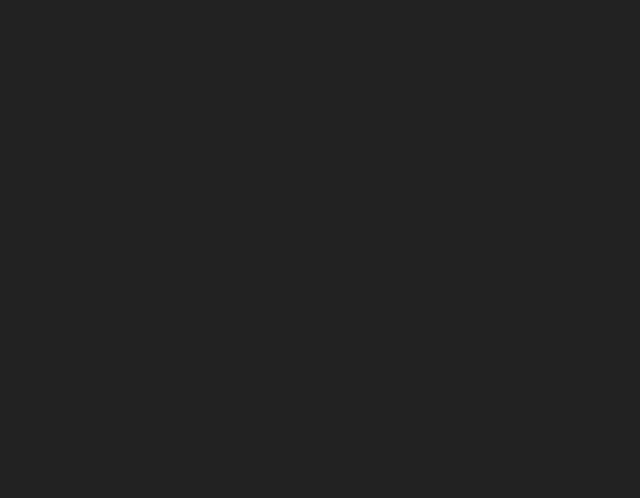
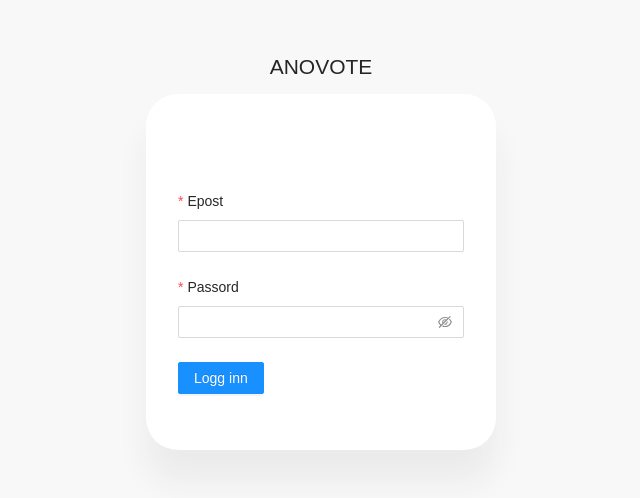
Before and after one commit to anovote/frontend, a React (Create React App) app: page / in a window 1280 px wide. Shown: the part 150-648 px from the top of the page, without its empty margins (319-959 px from the left). Built offline with nearby package versions, Linux system fonts and the light colour scheme.

Commit message:
Create login view

```diff
--- a/src/App.tsx
+++ b/src/App.tsx
@@ -2,8 +2,14 @@ import React from 'react'
 import 'antd/dist/antd.min.css'
 import './style/scss/main.scss'
 
+import LoginView from './views/login'
+
 function App(): React.ReactElement {
-    return <div className="App"></div>
+    return (
+        <div className="App">
+            <LoginView></LoginView>
+        </div>
+    )
 }
 
 export default App
--- a/src/style/scss/anovote/core/_colors.scss
+++ b/src/style/scss/anovote/core/_colors.scss
@@ -1,8 +1,8 @@
 // BODY
-$main-color: #ffffff;
+$main-color: #F8F8F8;
 
 // ELEMENTS
-$element-color: #eeeeee;
+$element-color: #FFFFFF;
 
 // TEXT
 $main-text-color: #222222;
--- /dev/null
+++ b/src/style/scss/anovote/layout/_helpers.scss
@@ -0,0 +1,32 @@
+/** FLEX **/
+
+.is-flex {
+    @include is-flex;
+}
+
+.is-flex-column {
+    @include is-flex-column;
+}
+
+.is-flex-row {
+    @include is-flex-column;
+}
+
+.has-content-center-center {
+    @include has-content-center-center;
+}
+
+/** SIZE **/
+
+.is-fullscreen {
+    width: 100vw;
+    height: 100vh;
+}
+
+.is-full-height {
+    height: 100vh;
+}
+
+.is-full-width {
+    width: 100vw;
+}
--- a/src/style/scss/anovote/mixins/_flexbox.scss
+++ b/src/style/scss/anovote/mixins/_flexbox.scss
@@ -11,3 +11,8 @@
     @include is-flex;
     flex-direction: row;
 }
+
+@mixin has-content-center-center {
+    justify-content: center;
+    align-items: center;
+}
--- /dev/null
+++ b/src/style/scss/anovote/view/_login.scss
@@ -0,0 +1,12 @@
+.login-form {
+    min-width: 350px;
+    background: $element-color;
+    padding: 2rem 2rem 2rem;
+    @include is-rounded;
+    @include has-shadow;
+
+    .error-field {
+        min-height: 3rem;
+        margin: 0 0 1rem 0;
+    }
+}
--- /dev/null
+++ b/src/style/scss/antd/_layout.scss
@@ -0,0 +1,3 @@
+.ant-layout {
+    background: none;
+}
--- a/src/style/scss/main.scss
+++ b/src/style/scss/main.scss
@@ -6,12 +6,21 @@
 @import './anovote/mixins/flexbox';
 @import './anovote/mixins/style';
 
+// HELPERS
+@import './anovote/layout/helpers';
+
+// VIEWS
+@import './anovote/view/login';
+
+
+
 //--------- OVERWRITES ---------
 
 // ANTD
+@import './antd/layout';
 @import './antd/card';
 
 body {
     font-family: $primary-fontfamily;
-    background-color: $main-text-color;
+    background-color: $main-color;
 }
--- /dev/null
+++ b/src/views/login/index.tsx
@@ -0,0 +1,69 @@
+import { Alert, Button, Form, Input } from 'antd'
+import Layout, { Content } from 'antd/lib/layout/layout'
+import * as React from 'react'
+import { BackendAPI } from '../../core/api'
+import { AuthenticationDetails } from '../../core/service/authentication/AuthenticationDetails'
+import { AuthenticationService } from '../../core/service/authentication/AuthenticationService'
+import { CredentialError } from '../../core/service/authentication/CredentialsError'
+
+/**
+ * Logins view
+ * @returns view
+ */
+export default function LoginView(): React.ReactElement {
+    const authService = new AuthenticationService(BackendAPI)
+
+    const [errorMessage, setErrorMessage] = React.useState('')
+
+    const formValidated = async (form: AuthenticationDetails) => {
+        setErrorMessage('')
+        try {
+            await authService.authenticateOrganizer(form)
+        } catch (error) {
+            if (error instanceof CredentialError) {
+                setErrorMessage('Feil epost/passord')
+            } else {
+                setErrorMessage('Noe gikk galt, prøv igjen senere')
+            }
+        }
+    }
+    function AlertMessage({ show }: { show: boolean }) {
+        if (show) {
+            return <Alert message={errorMessage} type="warning" showIcon closable />
+        }
+        return <></>
+    }
+    return (
+        <Layout className="layout">
+            <Content className="is-fullscreen is-flex-column has-content-center-center">
+                <h1>ANOVOTE</h1>
+                <div className="login-form">
+                    <div className="error-field">
+                        <AlertMessage show={!!errorMessage}></AlertMessage>
+                    </div>
+                    <Form className="is-flex-column" layout="vertical" name="login-form" onFinish={formValidated}>
+                        <Form.Item
+                            label="Epost"
+                            name="email"
+                            rules={[{ required: true, message: 'Vennligst fyll inn epost!' }]}
+                        >
+                            <Input />
+                        </Form.Item>
+                        <Form.Item
+                            label="Passord"
+                            name="password"
+                            rules={[{ required: true, message: 'Vennligst fyll inn ett passord!' }]}
+                        >
+                            <Input.Password />
+                        </Form.Item>
+                        <Form.Item>
+                            <Button type="primary" htmlType="submit">
+                                Logg inn
+                            </Button>
+                        </Form.Item>
+                    </Form>
+                </div>
+            </Content>
+        </Layout>
+    )
+}
```
Also changed, not shown: src/style/scss/anovote/core/_variables.scss (added), src/style/scss/anovote/layout/_footer.scss (added).
